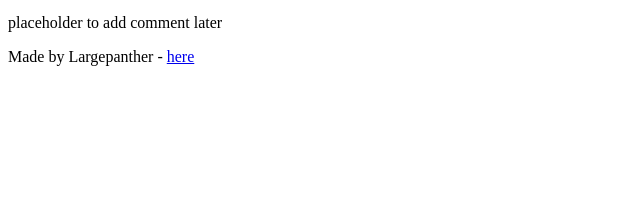
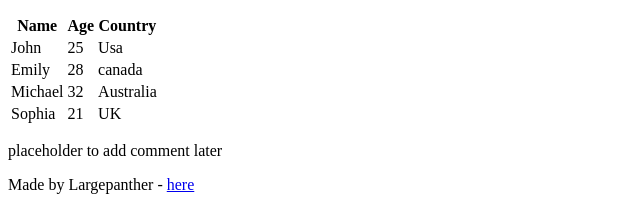
Before and after one commit to Largepanther/My_First_Portfolio, a plain HTML site: page html_basic/index.html in a window 1280 px wide. Shown: the part 673-883 px from the top of the page, without its empty margins (0-640 px from the left). Before the commit the page ends 800 px from the top, so only its background shows below. Drawn offline with Linux system fonts and the light colour scheme.

Commit message:
modified the index file

```diff
--- a/html_basic/index.html
+++ b/html_basic/index.html
@@ -24,6 +24,33 @@
                  <p>I love you but i guess it is one sided</p>
                  <p><img src="https://i.ibb.co./gTDZZT8/ALX-Logo-07.png" alt="alx logo">
                  <a href="https://i.ibb.co./gTDZZT8/ALX-Logo-07.png">ALX Logo</a></p>
+                <table>
+                    <tr>
+                        <th>Name</th>
+                        <th>Age</th>
+                        <th>Country</th>
+                    </tr>
+                    <tr>
+                        <td>John</td>
+                        <td>25</td>
+                        <td>Usa</td>
+                    </tr>
+                    <tr>
+                        <td>Emily</td>
+                        <td>28</td>
+                        <td>canada</td>
+                    </tr>
+                    <tr>
+                        <td>Michael</td>
+                        <td>32</td>
+                        <td>Australia</td>
+                    </tr>
+                    <tr>
+                        <td>Sophia</td>
+                        <td>21</td>
+                        <td>UK</td>
+                    </tr>
+                </table>
             </article>
             <aside>
                 <p>placeholder to add comment later</p>
@@ -32,6 +59,5 @@
         <footer>
             <p>Made by Largepanther - <a href="https://x.com/Daniel58136456?t=wS3UzlCQL2JyyA9-4zYV0g&s=08" target="_blank">here</a></p>
         </footer>
-
     </body>
 </html>
```
Lines whose indentation alone changed are shown as unchanged.
